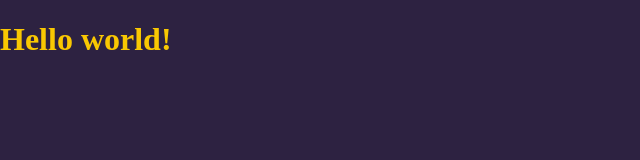
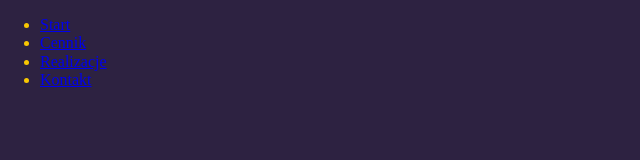
Before and after one commit to KSzostko/BuildingCompany, a website: page src/content/index.html in a window 1280 px wide. Shown: the whole page, without its empty margins (0-640 px from the left). Drawn offline with nearby package versions, Linux system fonts and the light colour scheme; files that its build step writes are made by us from their sources; files whose address does not match are found by name.

Commit message:
added html structure

```diff
--- a/src/content/index.html
+++ b/src/content/index.html
@@ -6,11 +6,20 @@
     <meta name="viewport" content="width=device-width, initial-scale=1.0">
     <meta http-equiv="X-UA-Compatible" content="ie=edge">
     <title>Document</title>
+    <link href="https://fonts.googleapis.com/css?family=Lato:400,400i,700&display=swap&subset=latin-ext"
+        rel="stylesheet">
     <link rel="stylesheet" href="css/main.css">
 </head>
 
 <body>
-    <h1>Hello world!</h1>
+    <nav class="navigation">
+        <ul class="navigation__list">
+            <li class="navigation__item"><a class="navigation__link" href="#">Start</a></li>
+            <li class="navigation__item"><a class="navigation__link" href="#">Cennik</a></li>
+            <li class="navigation__item"><a class="navigation__link" href="#">Realizacje</a></li>
+            <li class="navigation__item"><a class="navigation__link" href="#">Kontakt</a></li>
+        </ul>
+    </nav>
 
     <script src="js/main.js"></script>
 </body>
```
